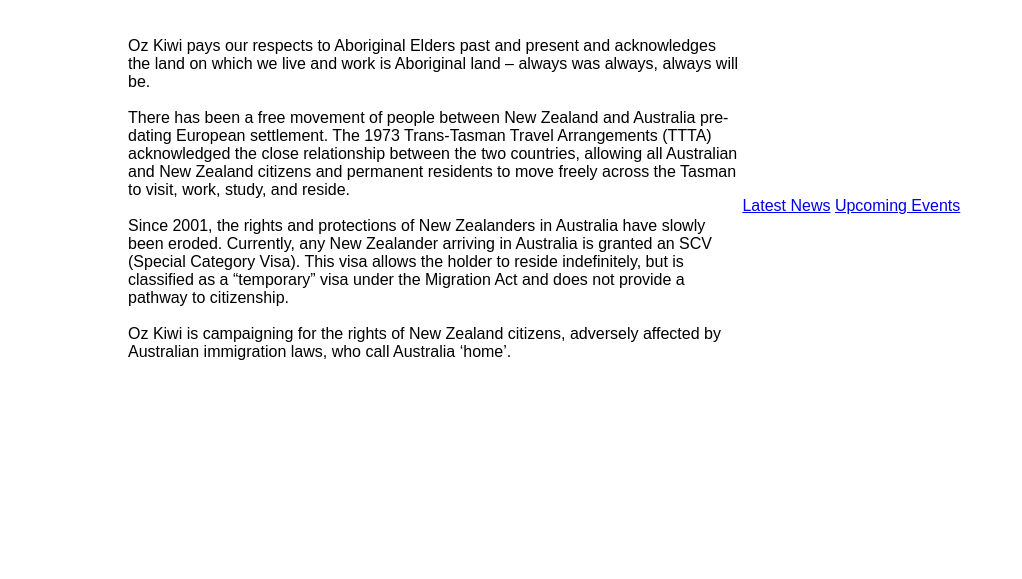
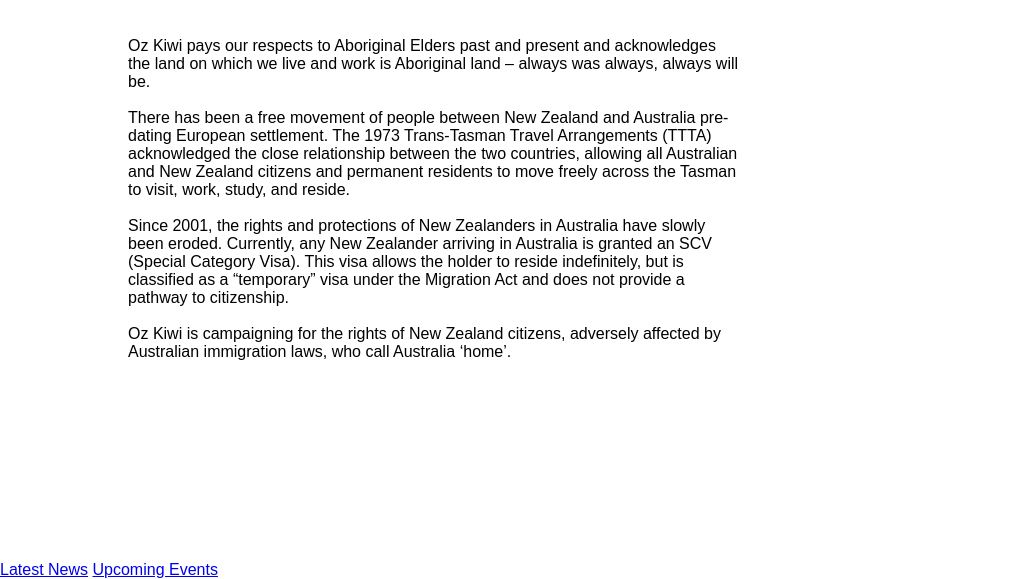
Before and after one commit to Seisachtheia/OzKiwi, a website: page public/index.html in a window 1280 px wide. Shown: the part 774-1353 px from the top of the page, without its empty margins (0-1022 px from the left). Before the commit the page ends 1135 px from the top, so only its background shows below. Drawn offline with Linux system fonts and the light colour scheme.

Commit message:
Adjusted front page's formatting, included semantic tags to define boundaries. "Section" is a thought, "article" is dynamic "div" is a compartment inside these things

```diff
--- a/public/index.html
+++ b/public/index.html
@@ -46,12 +46,18 @@
 
         <main>
 
-            <div class="header-banner">
+            <section class="header-banner"></section>
 
-            </div>
+            <section class="content-container">
 
-            <div class="content-container">
+                <article class="clear-after">
+                    <!--
+                        The content between these article tags will be injected with custom content created by the OzKiwi team
+                        Your adding static stuff as a placeholder, but expect this to grow/shrink depending on how much
+                        text they decide to put in here
 
+                        Also, to save you typing it out, you can get the text from their current site www.ozkiwi2001.org
+                     -->
                     <h1>Oz Kiwi</h1>
 
                     <h2>Campaigning For The Fair Treatment of New Zealanders Living in Australia</h2>
@@ -68,16 +74,14 @@
                         <br>
                         <br>
                         Oz Kiwi is campaigning for the rights of New Zealand citizens, adversely affected by Australian immigration laws, who call Australia ‘home’.
-
-
                     </p>
 
                     <div class="AusNZ-coa"></div>
+                </article>
 
-            </div>
+            </section>
 
-            <div class="news-events">
-
+            <section class="news-events">
                 <div class="toggle-dock">
 
                     <nav class="front-page-tab-view">
@@ -87,36 +91,15 @@
                             <li><a href="#">Upcoming Events</a></li>
 
                         </ul>
-
                     </nav>
 
-
                 </div>
-
-
-
-            </div>
-
-
-
-
-
-
-
-
-
-
-
-            </div>
-
+            </section>
 
         </main>
 
         <footer>
         </footer>
 
-
     </body>
-    <section>
-    </section>
 </html>
```
Lines whose indentation alone changed are shown as unchanged.
